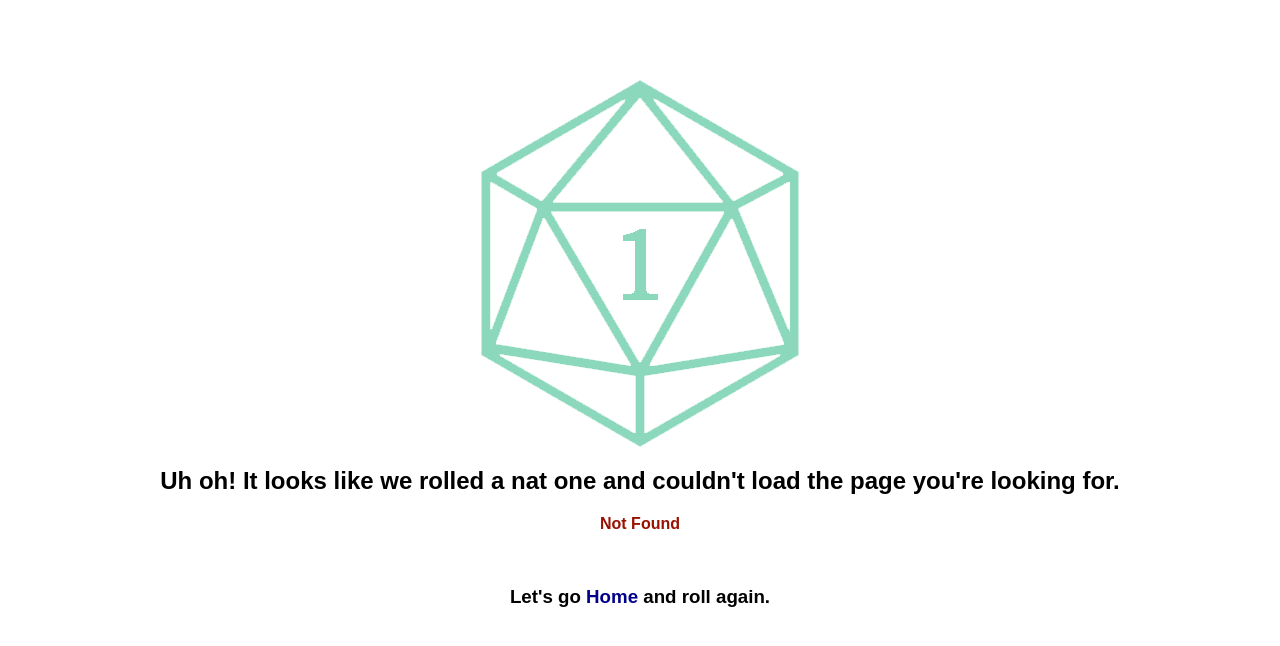
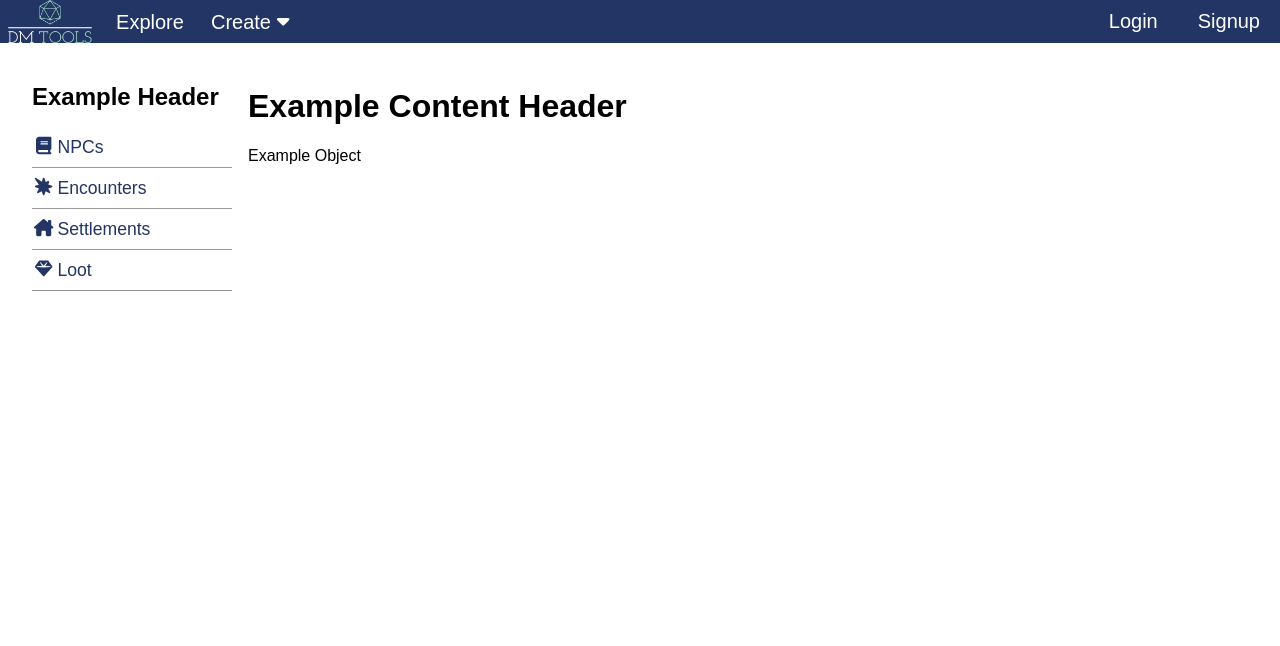
Before and after one commit to gvargas707/dmtools, a React app: page /explore in a window 1280 px wide. Before the commit this address had no page. Shown: the top 646 px of the page. Built offline with nearby package versions, Linux system fonts and the light colour scheme.

Commit message:
Added create page and modified explore page

```diff
--- a/src/App.css
+++ b/src/App.css
@@ -2,3 +2,7 @@ body {
   font-family: Arial, Helvetica, sans-serif;
   margin: 0;
 }
+
+div.main-container {
+  display: flex;
+}
--- a/src/App.js
+++ b/src/App.js
@@ -3,6 +3,7 @@ import { Outlet } from "react-router-dom";
 import { AuthContextProvider } from "./context/AuthContext";
 
 import './App.css';
+import './styles/main.css'
 
 import TopNav from "./components/ui/TopNav";
 
@@ -11,7 +12,9 @@ const App = () => {
   return (
     <AuthContextProvider>
       <TopNav style={{border:'1px solid blue'}}/>
-      <Outlet />
+      <div className="main-container">
+        <Outlet />
+      </div>
     </AuthContextProvider>
   )
 }
--- a/src/pages/create/CreatePage.js
+++ b/src/pages/create/CreatePage.js
@@ -1,7 +1,13 @@
 import React from 'react';
 
+import SideBar from '../../components/ui/sidebar/SideBar';
+
 const CreatePage = () => {
-
+return (
+  <div>
+    <SideBar/>
+  </div>
+)
 }
 
 export default CreatePage;
--- /dev/null
+++ b/src/pages/explore/ExplorePage.js
@@ -0,0 +1,28 @@
+import React from 'react';
+import SideBar from '../../components/ui/sidebar/SideBar';
+
+import SideBarItem from '../../components/ui/sidebar/SideBarItem';
+
+const ExplorePage = () => {
+  return (
+    <>
+      <SideBar>
+        <h1>Example Header</h1>
+        <SideBarItem icon={'book'} url={'/'} label={'NPCs'}/>
+        <hr/>
+        <SideBarItem icon={'burst'} url={'/'} label={'Encounters'}/>
+        <hr/>
+        <SideBarItem icon={'houseChimney'} url={'/'} label={'Settlements'}/>
+        <hr/>
+        <SideBarItem icon={'gem'} url={'/'} label={'Loot'}/>
+        <hr/>
+      </SideBar>
+      <div className="main">
+        <h1>Example Content Header</h1>
+        <div>Example Object</div>
+      </div>
+    </>
+  )
+};
+
+export default ExplorePage;
--- /dev/null
+++ b/src/styles/main.css
@@ -0,0 +1,5 @@
+/* This page covers the main-container divs for content pages */
+div.main-container {
+  flex: 1;
+  padding: 1em;
+}
```
Also changed, not shown: src/index.js (+10 -0 lines), src/pages/create/createPage.css (added), src/pages/explore/ExplorePage.css (added), 1 other file (tests, documents, lock files or other folders).
